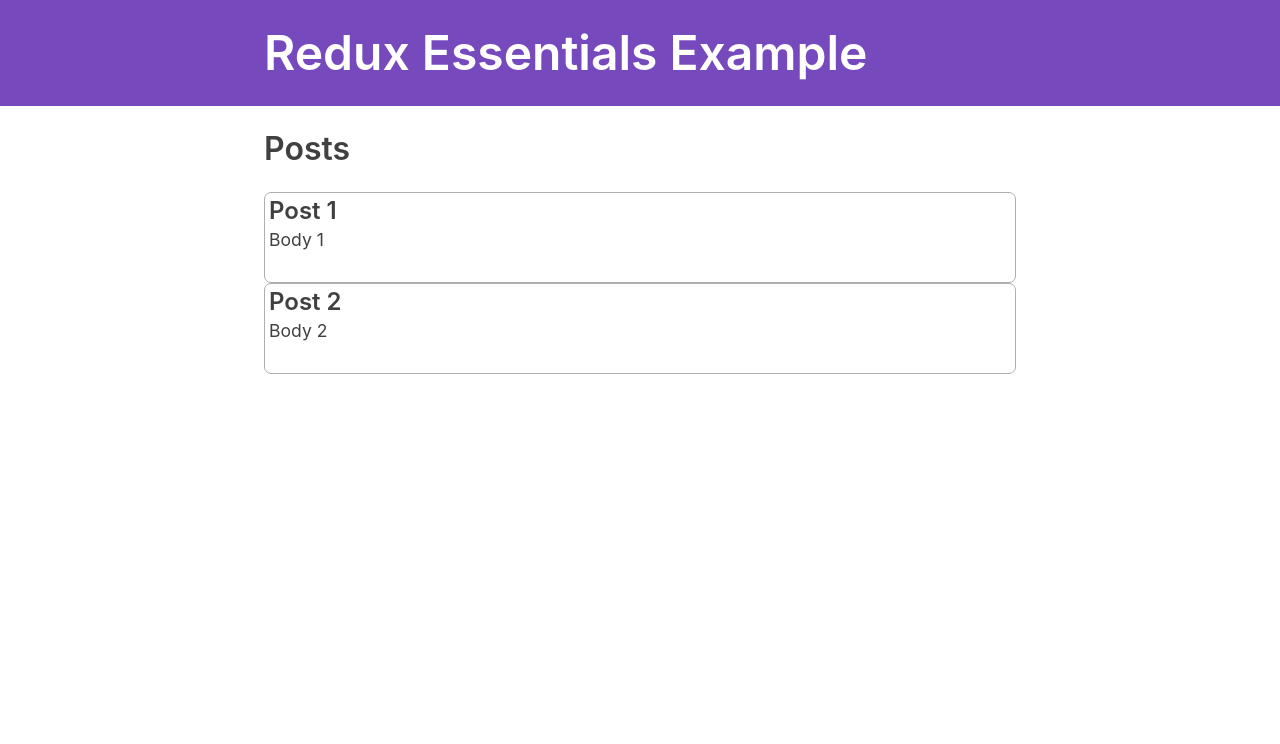
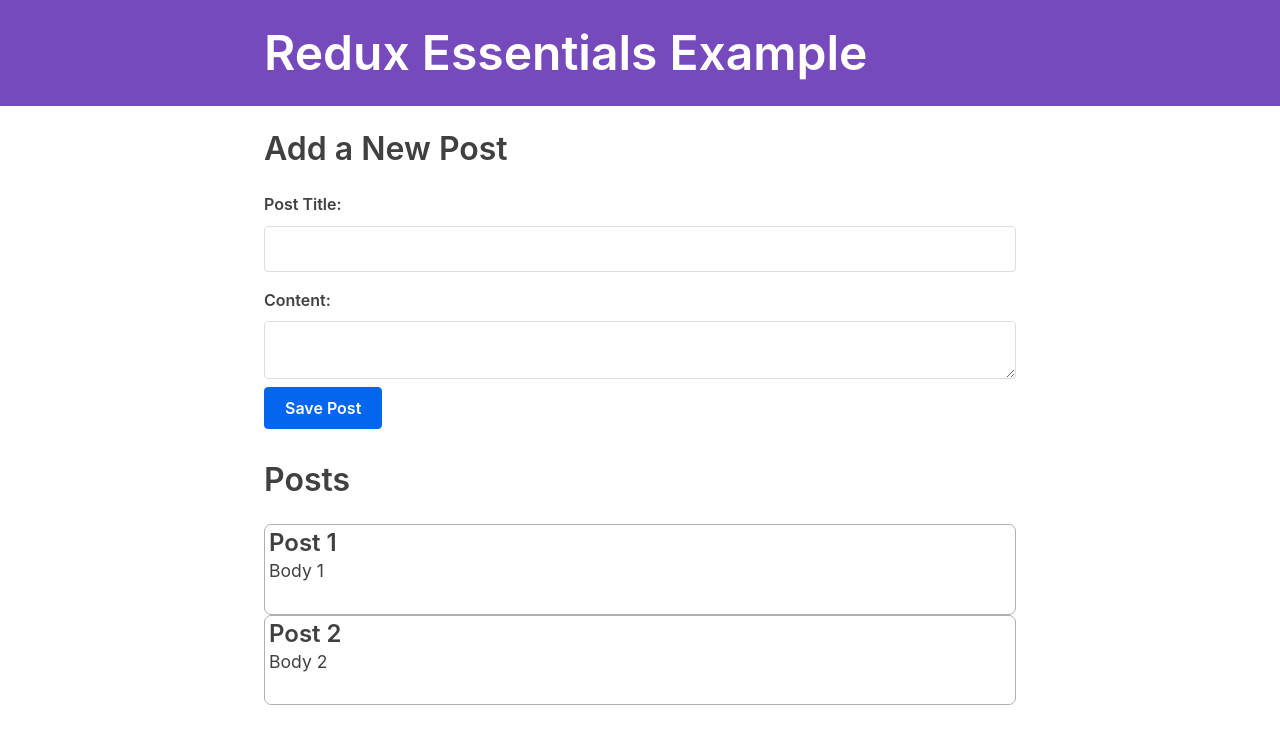
Before and after one commit to ozzkan-burak/redux-toolkit-social, a React (Create React App) app: page / in a window 1280 px wide. Shown: the top 744 px of the page. Built offline with nearby package versions, Linux system fonts and the light colour scheme; what @mswjs/data, mock-socket, txtgen would draw is missing.

Commit message:
create add-post form

```diff
--- a/src/App.js
+++ b/src/App.js
@@ -7,6 +7,7 @@
 } from 'react-router-dom'
 
 import { Navbar } from './app/Navbar'
+import AddPostForm from './features/posts/AddPostForm'
 import PostList from './features/posts/PostList'
 
 function App() {
@@ -20,6 +21,7 @@
             path="/"
             render={() => (
               <>
+                <AddPostForm />
                 <PostList />
               </>
             )}
--- /dev/null
+++ b/src/features/posts/AddPostForm.jsx
@@ -0,0 +1,54 @@
+import { useState } from "react";
+import { useDispatch } from "react-redux";
+import { nanoid } from "@reduxjs/toolkit";
+
+// action
+import { postAdded } from "./postsSlice";
+
+const AddPostForm = () => {
+
+    const [title, setTitle] = useState('');
+    const [content, setContent] = useState('');
+
+    const dispatch = useDispatch();
+
+    const savePost = () => {
+      if(title && content) {
+        dispatch(postAdded({
+          id: nanoid(),
+          title,
+          content
+        }));
+        setTitle('');
+        setContent('');
+      }
+    }
+
+
+
+    return (
+        <section>
+          <h2>Add a New Post</h2>
+          <form>
+            <label htmlFor="postTitle">Post Title:</label>
+            <input
+              type="text"
+              id="postTitle"
+              name="postTitle"
+              value={title}
+              onChange={(e)=> setTitle(prevState => prevState = e.target.value)}
+            />
+            <label htmlFor="postContent">Content:</label>
+            <textarea
+              id="postContent"
+              name="postContent"
+              value={content}
+              onChange={(e)=> setContent(prevState => prevState = e.target.value)}
+            />
+            <button type="button" onClick={savePost}>Save Post</button>
+          </form>
+        </section>
+      )
+}
+
+export default AddPostForm
--- a/src/features/posts/postsSlice.js
+++ b/src/features/posts/postsSlice.js
@@ -8,7 +8,15 @@
 export const postsSlice = createSlice({
     name: 'posts',
     initialState,
-    reducers: {},
+    reducers: {
+        postAdded: (state, action) => {
+            state.push(action.payload);
+        },
+    },
 });
 
+// action creaters
+
+export const {postAdded} = postsSlice.actions;
+
 export default postsSlice.reducer;
```
